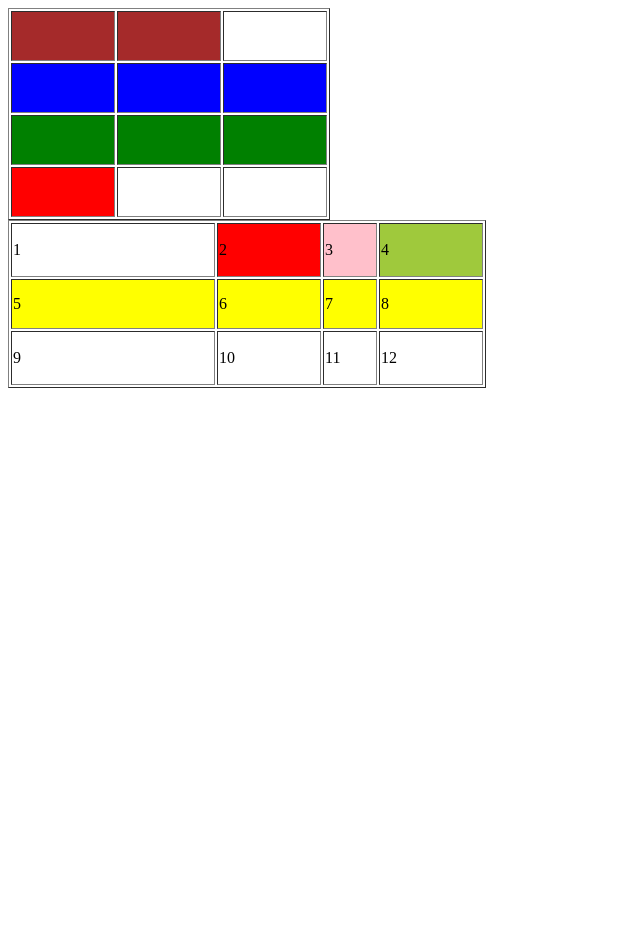
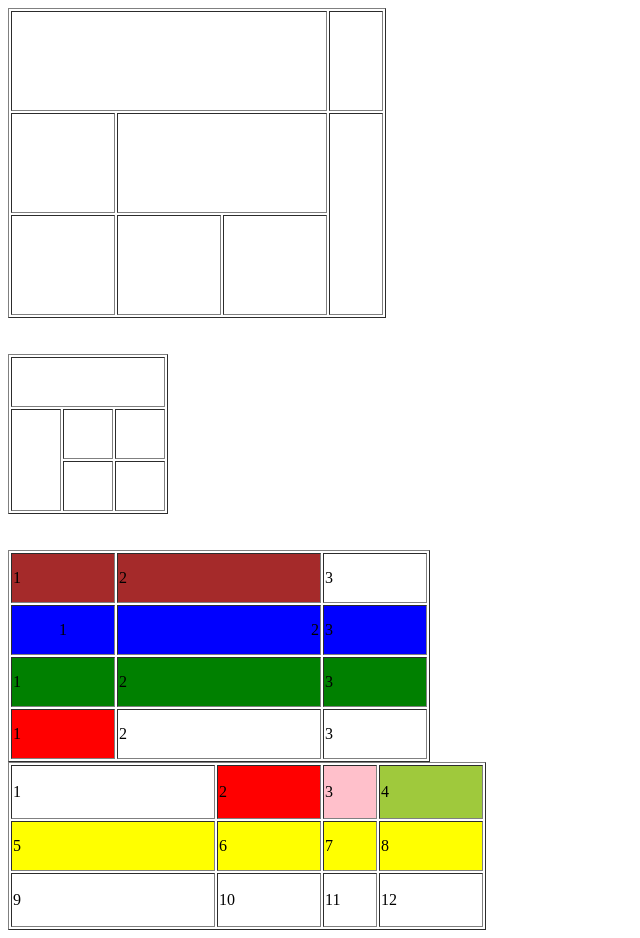
Before and after one commit to chuzongid/pocket, a plain HTML site: page 23.11.02/table.html in a window 1280 px wide. Shown: the whole page, without its empty margins (0-640 px from the left). Before the commit the page ends 800 px from the top, so only its background shows below. Drawn offline with Linux system fonts and the light colour scheme.

Commit message:
23.11.02

```diff
--- a/23.11.02/table.html
+++ b/23.11.02/table.html
@@ -8,25 +8,75 @@
 <body>
 
   <table border="1">
+    <tr height="100">
+      <td width="300" colspan="6"></td>
+
+      <td width="50"></td>
+    </tr>
+    <tr height="100">
+      <td width="100" colspan="2"></td>
+
+      <td width="200" colspan="4"></td>
+
+      <td rowspan="2"></td>
+    </tr>
+    <tr height="100">
+      <td width="100" colspan="2"></td>
+
+      <td width="100" colspan="2"></td>
+
+      <td width="100" colspan="2"></td>
+
+
+    </tr>
+  </table>
+
+
+
+
+  <br><br>
+
+
+  <table border="1">
+    <tr height="50">
+      <td width="150" colspan="3"></td>
+
+
+    </tr>
+    <tr height="50">
+      <td rowspan="2"></td>
+      <td></td>
+      <td></td>
+    </tr>
+    <tr height="50">
+
+      <td></td>
+      <td></td>
+    </tr>
+  </table>
+
+  <br><br>
+
+  <table border="1">
      <tr height="50">
-        <td width="100" bgcolor="brown"></td>
-        <td width="100" bgcolor="brown"></td>
-        <td width="100"></td>
+        <td width="100" bgcolor="brown">1</td>
+        <td width="100" bgcolor="brown">2</td>
+        <td width="100">3</td>
      </tr>
      <tr height="50" bgcolor="blue">
-        <td></td>
-        <td></td>
-        <td></td>
+        <td align="center">1</td>
+        <td width="200"align='right'>2</td>
+        <td>3</td>
      </tr>
      <tr height="50" bgcolor="green">
-        <td></td>
-        <td></td>
-        <td></td>
+        <td>1</td>
+        <td>2</td>
+        <td>3</td>
      </tr>
      <tr height="50" >
-        <td bgcolor="red"></td>
-        <td></td>
-        <td></td>
+        <td bgcolor="red">1</td>
+        <td>2</td>
+        <td>3</td>
      </tr>
   </table>
 
```
Also changed, not shown: 23.11.02/table2.html (added, +82 -0 lines), 23.11.02/123-logo-black.ico (added).
